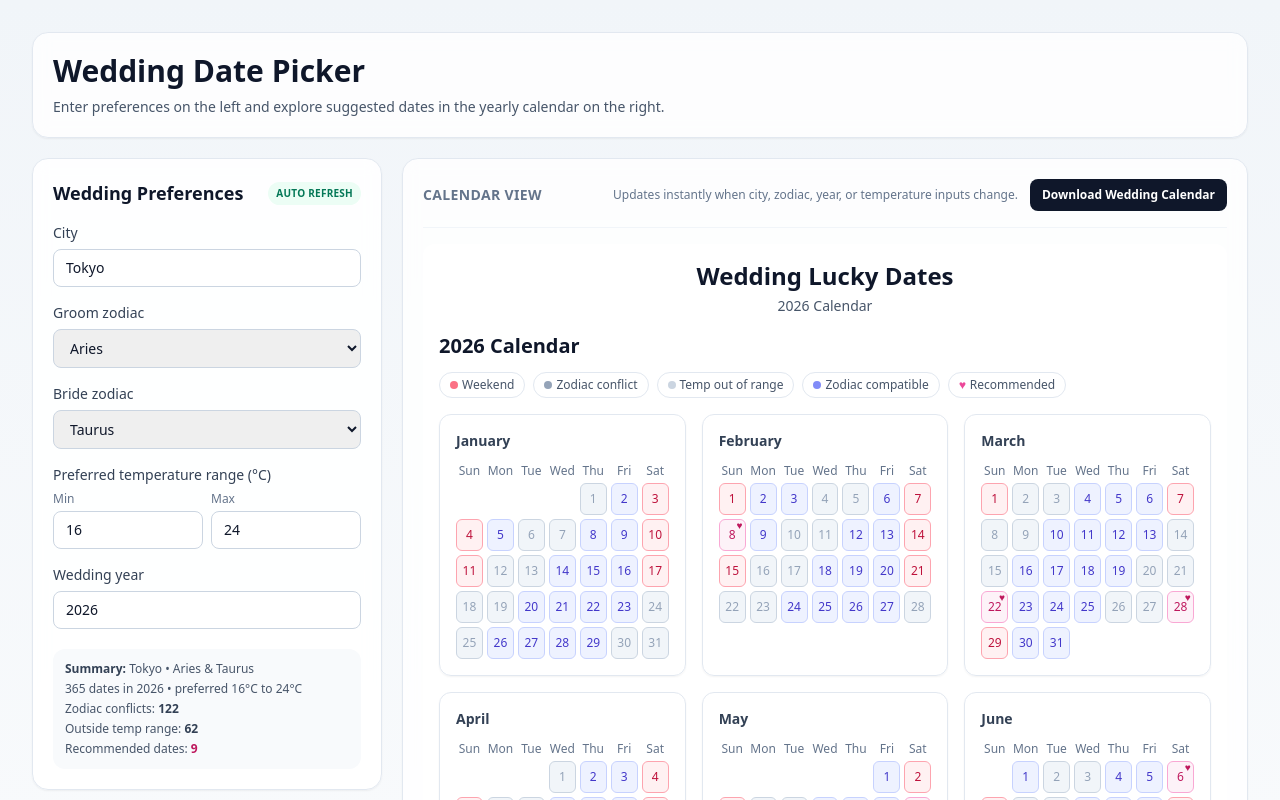
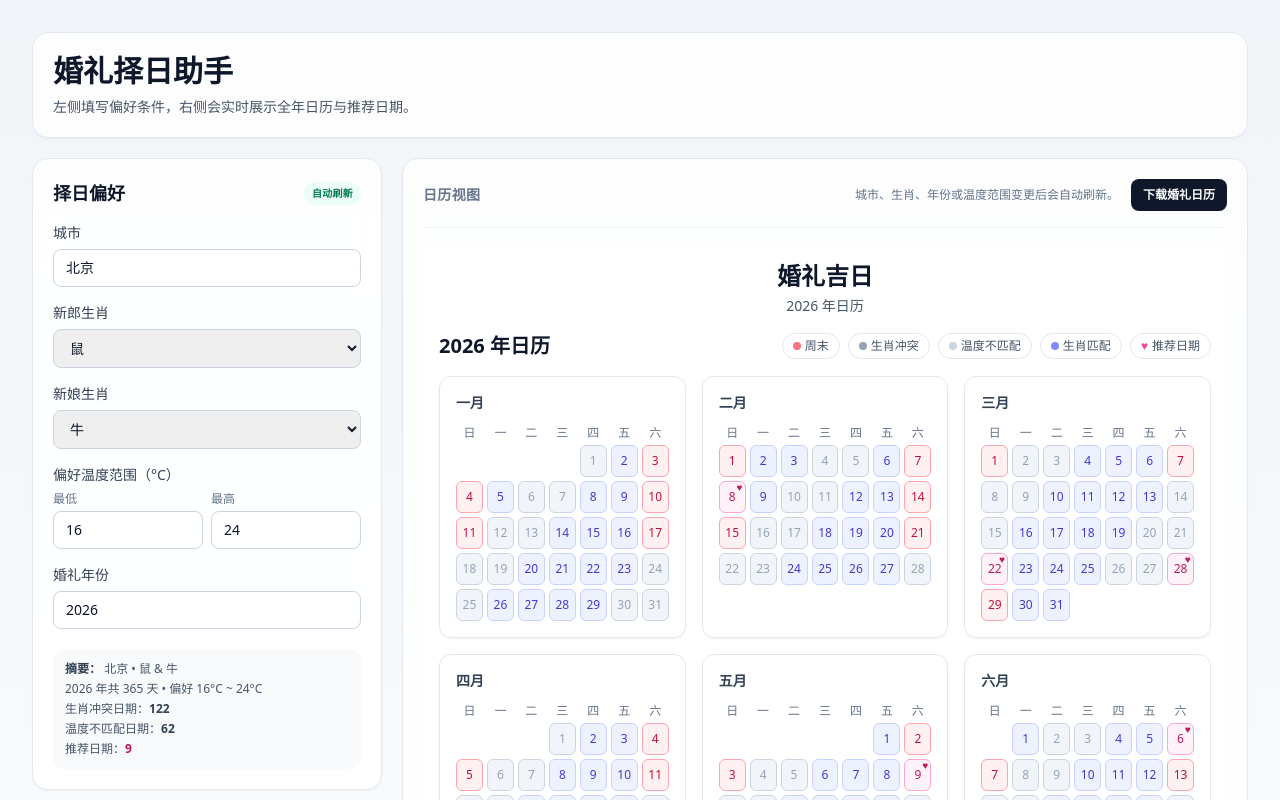
Before and after one commit to JhopeLiu/mvp1.0, a Next.js app in the folder wedding-date-picker/: page / in a window 1280 px wide. Shown: the top 800 px of the page. Built offline with nearby package versions, Linux system fonts and the light colour scheme.

Commit message:
中文化界面并切换为十二生肖选项
Co-authored-by: JhopeLiu <JhopeLiu@users.noreply.github.com>

```diff
--- a/wedding-date-picker/app/api/wedding-dates/route.ts
+++ b/wedding-date-picker/app/api/wedding-dates/route.ts
@@ -2,7 +2,7 @@ import { NextResponse } from "next/server";
 
 export async function GET() {
   return NextResponse.json({
-    message: "Wedding date picker API is ready.",
+    message: "婚礼择日 API 已就绪。",
     endpoints: ["/api/wedding-dates"],
   });
 }
--- a/wedding-date-picker/app/layout.tsx
+++ b/wedding-date-picker/app/layout.tsx
@@ -2,8 +2,8 @@ import type { Metadata } from "next";
 import "./globals.css";
 
 export const metadata: Metadata = {
-  title: "Wedding Date Picker",
-  description: "AI-assisted wedding date picker prototype",
+  title: "婚礼择日助手",
+  description: "AI 辅助婚礼择日原型应用",
 };
 
 export default function RootLayout({
@@ -12,7 +12,7 @@ export default function RootLayout({
   children: React.ReactNode;
 }>) {
   return (
-    <html lang="en">
+    <html lang="zh-CN">
       <body className="antialiased">{children}</body>
     </html>
   );
--- a/wedding-date-picker/app/page.tsx
+++ b/wedding-date-picker/app/page.tsx
@@ -12,7 +12,7 @@ const CURRENT_YEAR = new Date().getFullYear();
 
 export default function Home() {
   const calendarExportRef = useRef<HTMLDivElement>(null);
-  const [city, setCity] = useState("Tokyo");
+  const [city, setCity] = useState("北京");
   const [groomZodiac, setGroomZodiac] = useState<(typeof ZODIAC_OPTIONS)[number]>(ZODIAC_OPTIONS[0]);
   const [brideZodiac, setBrideZodiac] = useState<(typeof ZODIAC_OPTIONS)[number]>(ZODIAC_OPTIONS[1]);
   const [minTemp, setMinTemp] = useState("16");
@@ -104,7 +104,7 @@ export default function Home() {
       const downloadLink = document.createElement("a");
 
       downloadLink.href = imageUrl;
-      downloadLink.download = `wedding-lucky-dates-${selectedYear}.png`;
+      downloadLink.download = `婚礼吉日-${selectedYear}.png`;
       downloadLink.click();
     } finally {
       setIsDownloadingCalendar(false);
@@ -115,34 +115,34 @@ export default function Home() {
     <main className="min-h-screen bg-gradient-to-b from-slate-100 via-slate-50 to-white">
       <div className="mx-auto max-w-[1700px] p-4 md:p-6 xl:p-8">
         <header className="mb-5 rounded-2xl border border-slate-200 bg-white/80 p-5 shadow-sm backdrop-blur">
-          <h1 className="text-2xl font-bold text-slate-900 md:text-3xl">Wedding Date Picker</h1>
+          <h1 className="text-2xl font-bold text-slate-900 md:text-3xl">婚礼择日助手</h1>
           <p className="mt-2 text-sm text-slate-600">
-            Enter preferences on the left and explore suggested dates in the yearly calendar on the right.
+            左侧填写偏好条件，右侧会实时展示全年日历与推荐日期。
           </p>
         </header>
 
         <div className="grid gap-5 md:grid-cols-[350px,1fr]">
           <aside className="h-fit rounded-2xl border border-slate-200 bg-white/90 p-5 shadow-sm backdrop-blur md:sticky md:top-6">
             <div className="flex items-center justify-between gap-3">
-              <h2 className="text-lg font-semibold text-slate-900">Wedding Preferences</h2>
+              <h2 className="text-lg font-semibold text-slate-900">择日偏好</h2>
               <span className="rounded-full bg-emerald-50 px-2 py-1 text-[10px] font-semibold uppercase tracking-wide text-emerald-700">
-                Auto refresh
+                自动刷新
               </span>
             </div>
             <form className="mt-4 space-y-4">
               <label className="flex flex-col gap-1.5 text-sm">
-                <span className="font-medium text-slate-700">City</span>
+                <span className="font-medium text-slate-700">城市</span>
                 <input
                   type="text"
                   value={city}
                   onChange={(event) => setCity(event.target.value)}
-                  placeholder="e.g. Tokyo"
+                  placeholder="例如：北京"
                   className="rounded-lg border border-slate-300 px-3 py-2 outline-none ring-indigo-200 transition focus:ring-2"
                 />
               </label>
 
               <label className="flex flex-col gap-1.5 text-sm">
-                <span className="font-medium text-slate-700">Groom zodiac</span>
+                <span className="font-medium text-slate-700">新郎生肖</span>
                 <select
                   value={groomZodiac}
                   onChange={(event) => setGroomZodiac(event.target.value as (typeof ZODIAC_OPTIONS)[number])}
@@ -157,7 +157,7 @@ export default function Home() {
               </label>
 
               <label className="flex flex-col gap-1.5 text-sm">
-                <span className="font-medium text-slate-700">Bride zodiac</span>
+                <span className="font-medium text-slate-700">新娘生肖</span>
                 <select
                   value={brideZodiac}
                   onChange={(event) => setBrideZodiac(event.target.value as (typeof ZODIAC_OPTIONS)[number])}
@@ -172,25 +172,25 @@ export default function Home() {
               </label>
 
               <div className="text-sm">
-                <span className="font-medium text-slate-700">Preferred temperature range (°C)</span>
+                <span className="font-medium text-slate-700">偏好温度范围（°C）</span>
                 <div className="mt-1.5 grid grid-cols-2 gap-2">
                   <label className="flex flex-col gap-1">
-                    <span className="text-xs text-slate-500">Min</span>
+                    <span className="text-xs text-slate-500">最低</span>
                     <input
                       type="number"
                       value={minTemp}
                       onChange={(event) => setMinTemp(event.target.value)}
-                      placeholder="Min"
+                      placeholder="最低"
                       className="rounded-lg border border-slate-300 px-3 py-2 outline-none ring-indigo-200 transition focus:ring-2"
                     />
                   </label>
                   <label className="flex flex-col gap-1">
-                    <span className="text-xs text-slate-500">Max</span>
+                    <span className="text-xs text-slate-500">最高</span>
                     <input
                       type="number"
                       value={maxTemp}
                       onChange={(event) => setMaxTemp(event.target.value)}
-                      placeholder="Max"
+                      placeholder="最高"
                       className="rounded-lg border border-slate-300 px-3 py-2 outline-none ring-indigo-200 transition focus:ring-2"
                     />
                   </label>
@@ -198,7 +198,7 @@ export default function Home() {
               </div>
 
               <label className="flex flex-col gap-1.5 text-sm">
-                <span className="font-medium text-slate-700">Wedding year</span>
+                <span className="font-medium text-slate-700">婚礼年份</span>
                 <input
                   type="number"
                   min={1900}
@@ -212,31 +212,31 @@ export default function Home() {
 
             <div className="mt-5 rounded-xl bg-slate-50 p-3 text-xs text-slate-600">
               <p>
-                <span className="font-semibold text-slate-700">Summary:</span> {city || "Unknown city"} •{" "}
+                <span className="font-semibold text-slate-700">摘要：</span> {city || "未填写城市"} •{" "}
                 {groomZodiac} &amp; {brideZodiac}
               </p>
               <p className="mt-1">
-                {totalDates} dates in {selectedYear} • preferred {normalizedMinTemp}°C to {normalizedMaxTemp}°C
+                {selectedYear} 年共 {totalDates} 天 • 偏好 {normalizedMinTemp}°C ~ {normalizedMaxTemp}°C
               </p>
               <p className="mt-1">
-                Zodiac conflicts: <span className="font-semibold text-slate-700">{zodiacConflictDateSet.size}</span>
+                生肖冲突日期：<span className="font-semibold text-slate-700">{zodiacConflictDateSet.size}</span>
               </p>
               <p className="mt-1">
-                Outside temp range:{" "}
+                温度不匹配日期：
                 <span className="font-semibold text-slate-700">{outOfPreferredTemperatureDateSet.size}</span>
               </p>
               <p className="mt-1">
-                Recommended dates: <span className="font-semibold text-pink-700">{recommendedDateSet.size}</span>
+                推荐日期：<span className="font-semibold text-pink-700">{recommendedDateSet.size}</span>
               </p>
             </div>
           </aside>
 
           <section className="rounded-2xl border border-slate-200 bg-white/80 p-5 shadow-sm backdrop-blur">
             <div className="mb-4 flex flex-wrap items-center justify-between gap-2 border-b border-slate-100 pb-4">
-              <h3 className="text-sm font-semibold uppercase tracking-wide text-slate-500">Calendar view</h3>
+              <h3 className="text-sm font-semibold uppercase tracking-wide text-slate-500">日历视图</h3>
               <div className="flex items-center gap-3">
                 <p className="text-xs text-slate-500">
-                  Updates instantly when city, zodiac, year, or temperature inputs change.
+                  城市、生肖、年份或温度范围变更后会自动刷新。
                 </p>
                 <button
                   type="button"
@@ -244,13 +244,13 @@ export default function Home() {
                   disabled={isDownloadingCalendar}
                   className="rounded-lg bg-slate-900 px-3 py-2 text-xs font-semibold text-white transition hover:bg-slate-700 disabled:cursor-not-allowed disabled:opacity-60"
                 >
-                  {isDownloadingCalendar ? "Preparing PNG..." : "Download Wedding Calendar"}
+                  {isDownloadingCalendar ? "正在生成 PNG..." : "下载婚礼日历"}
                 </button>
               </div>
             </div>
             <div ref={calendarExportRef} className="rounded-xl bg-white p-4">
-              <h2 className="text-center text-2xl font-bold text-slate-900">Wedding Lucky Dates</h2>
-              <p className="mt-1 text-center text-sm text-slate-600">{selectedYear} Calendar</p>
+              <h2 className="text-center text-2xl font-bold text-slate-900">婚礼吉日</h2>
+              <p className="mt-1 text-center text-sm text-slate-600">{selectedYear} 年日历</p>
               <div className="mt-4">
                 <YearCalendar year={selectedYear} months={months} />
               </div>
--- a/wedding-date-picker/components/year-calendar.tsx
+++ b/wedding-date-picker/components/year-calendar.tsx
@@ -5,33 +5,33 @@ type YearCalendarProps = {
   months: MonthGrid[];
 };
 
-const WEEKDAY_LABELS = ["Sun", "Mon", "Tue", "Wed", "Thu", "Fri", "Sat"];
+const WEEKDAY_LABELS = ["日", "一", "二", "三", "四", "五", "六"];
 
 export function YearCalendar({ year, months }: YearCalendarProps) {
   return (
     <section>
       <div className="flex flex-wrap items-center justify-between gap-3">
-        <h2 className="text-xl font-semibold text-slate-900">{year} Calendar</h2>
+        <h2 className="text-xl font-semibold text-slate-900">{year} 年日历</h2>
         <div className="flex flex-wrap items-center gap-2 text-xs">
           <span className="inline-flex items-center gap-1 rounded-full border border-slate-200 bg-white px-2.5 py-1 text-slate-600">
             <span className="h-2 w-2 rounded-full bg-rose-400" />
-            Weekend
+            周末
           </span>
           <span className="inline-flex items-center gap-1 rounded-full border border-slate-200 bg-white px-2.5 py-1 text-slate-600">
             <span className="h-2 w-2 rounded-full bg-slate-400" />
-            Zodiac conflict
+            生肖冲突
           </span>
           <span className="inline-flex items-center gap-1 rounded-full border border-slate-200 bg-white px-2.5 py-1 text-slate-600">
             <span className="h-2 w-2 rounded-full bg-slate-300" />
-            Temp out of range
+            温度不匹配
           </span>
           <span className="inline-flex items-center gap-1 rounded-full border border-slate-200 bg-white px-2.5 py-1 text-slate-600">
             <span className="h-2 w-2 rounded-full bg-indigo-400" />
-            Zodiac compatible
+            生肖匹配
           </span>
           <span className="inline-flex items-center gap-1 rounded-full border border-slate-200 bg-white px-2.5 py-1 text-slate-600">
             <span className="text-pink-500">♥</span>
-            Recommended
+            推荐日期
           </span>
         </div>
       </div>
@@ -71,12 +71,12 @@ export function YearCalendar({ year, months }: YearCalendarProps) {
                   }`}
                   title={
                     day.hasZodiacConflict
-                      ? `${day.dateISO} • Zodiac conflict`
+                      ? `${day.dateISO} • 生肖冲突`
                       : day.isOutsidePreferredTempRange
-                        ? `${day.dateISO} • Outside preferred temperature range`
+                        ? `${day.dateISO} • 超出偏好温度范围`
                       : day.isRecommendedDate
-                        ? `${day.dateISO} • Recommended date`
-                        : `${day.dateISO} • Zodiac compatible`
+                        ? `${day.dateISO} • 推荐日期`
+                        : `${day.dateISO} • 生肖匹配`
                   }
                 >
                   {day.dayNumber}
--- a/wedding-date-picker/lib/calendar.ts
+++ b/wedding-date-picker/lib/calendar.ts
@@ -53,7 +53,7 @@ export function buildMonthGrids(year: number, options: BuildMonthGridsOptions =
     const firstDay = new Date(year, monthIndex, 1);
 
     return {
-      monthName: firstDay.toLocaleDateString("en-US", { month: "long" }),
+      monthName: firstDay.toLocaleDateString("zh-CN", { month: "long" }),
       leadingBlankDays: firstDay.getDay(),
       days: monthDates.map((date) => {
         const dayOfWeek = date.getDay();
--- a/wedding-date-picker/lib/zodiac.ts
+++ b/wedding-date-picker/lib/zodiac.ts
@@ -1,20 +1,20 @@
 export const ZODIAC_OPTIONS = [
-  "Aries",
-  "Taurus",
-  "Gemini",
-  "Cancer",
-  "Leo",
-  "Virgo",
-  "Libra",
-  "Scorpio",
-  "Sagittarius",
-  "Capricorn",
-  "Aquarius",
-  "Pisces",
+  "鼠",
+  "牛",
+  "虎",
+  "兔",
+  "龙",
+  "蛇",
+  "马",
+  "羊",
+  "猴",
+  "鸡",
+  "狗",
+  "猪",
 ] as const;
 
-export type ZodiacSign = (typeof ZODIAC_OPTIONS)[number];
+export type ZodiacAnimal = (typeof ZODIAC_OPTIONS)[number];
 
-export function getZodiacSignIndex(sign: ZodiacSign): number {
-  return ZODIAC_OPTIONS.indexOf(sign);
+export function getZodiacAnimalIndex(animal: ZodiacAnimal): number {
+  return ZODIAC_OPTIONS.indexOf(animal);
 }
```
Also changed, not shown: wedding-date-picker/lib/holidays.ts (+7 -7 lines), wedding-date-picker/lib/wedding-score.ts (+5 -5 lines).
